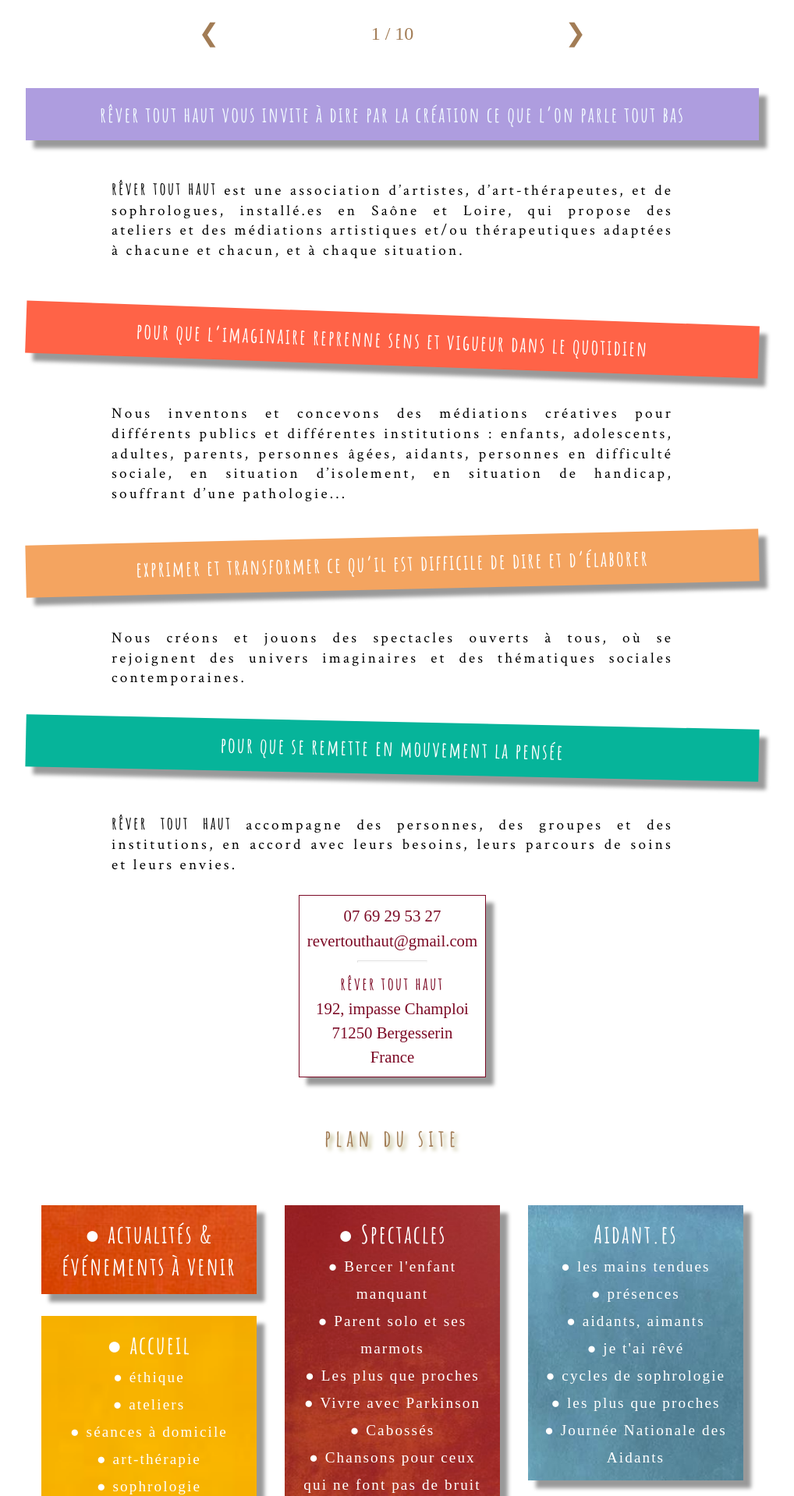
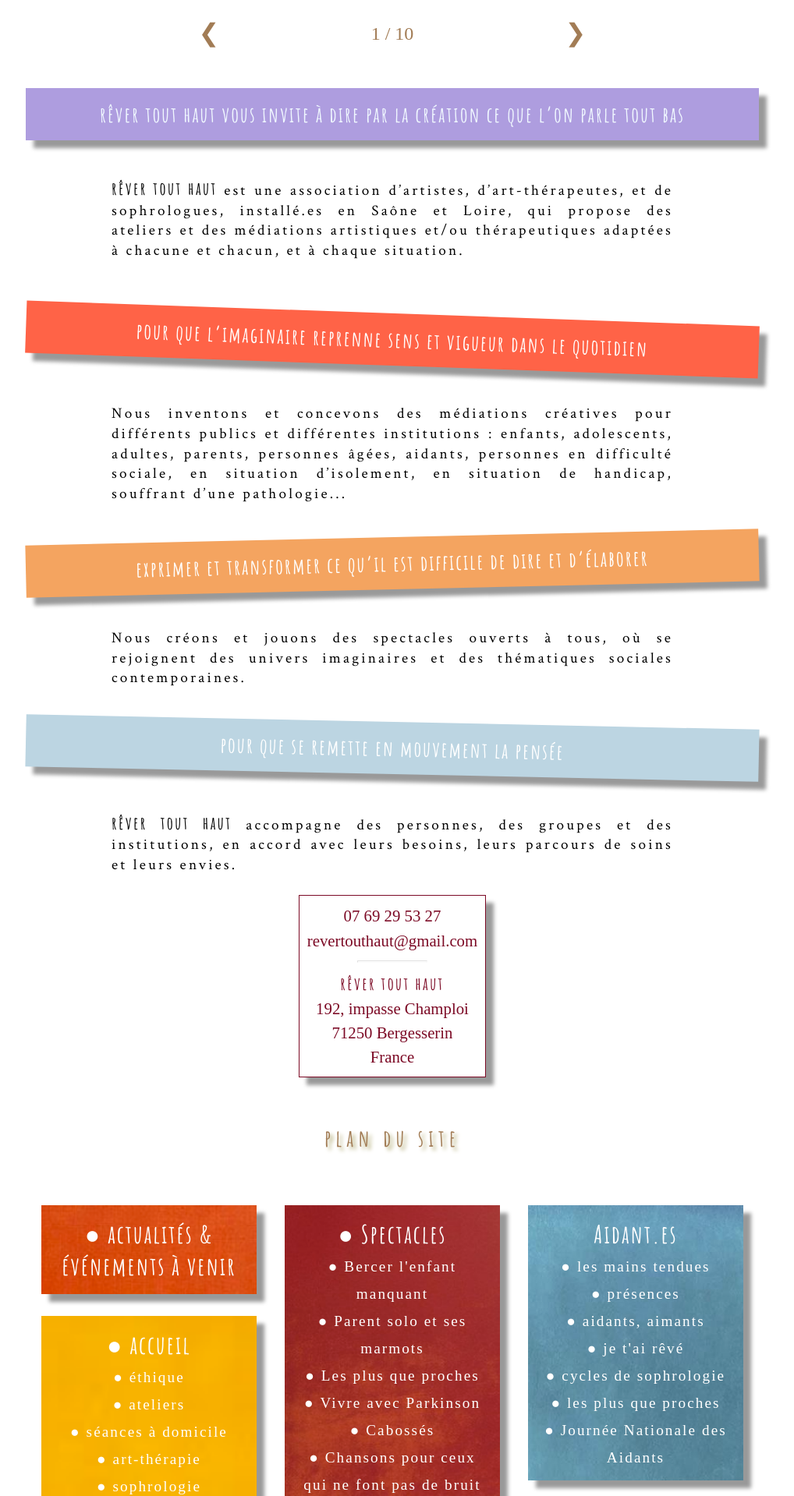
Before and after one commit to leshnik/revertouthaut, a Jekyll site: the page built from index.html, in a window 1280 px wide. Shown: the part 1075-2994 px from the top of the page at 78% size, without its empty margins (137-1155 px from the left). Built offline with Jekyll 4.4.1, drawn with Linux system fonts in a browser that asks for light colours; grey boxes are pictures that could not be loaded.

Commit message:
change green on 4th index banner

```diff
--- a/index.html
+++ b/index.html
@@ -23,7 +23,7 @@
 </p>
 <p class="intro-text">Nous créons et jouons des spectacles ouverts à tous, où se rejoignent des univers imaginaires et des thématiques sociales contemporaines. </p>
 
-  <p class="shadow" style="transform:rotate(1.2deg); background-color:#06B49A">
+<p class="shadow" style="transform:rotate(1.2deg); background-color:#bcd5e2">
     pour que se remette en mouvement la pensée
   </p>
   <p class="intro-text"><span class="rever-typog">rêver tout haut</span> accompagne des personnes, des groupes et des institutions, en accord avec leurs besoins, leurs parcours de soins et leurs envies.
```
